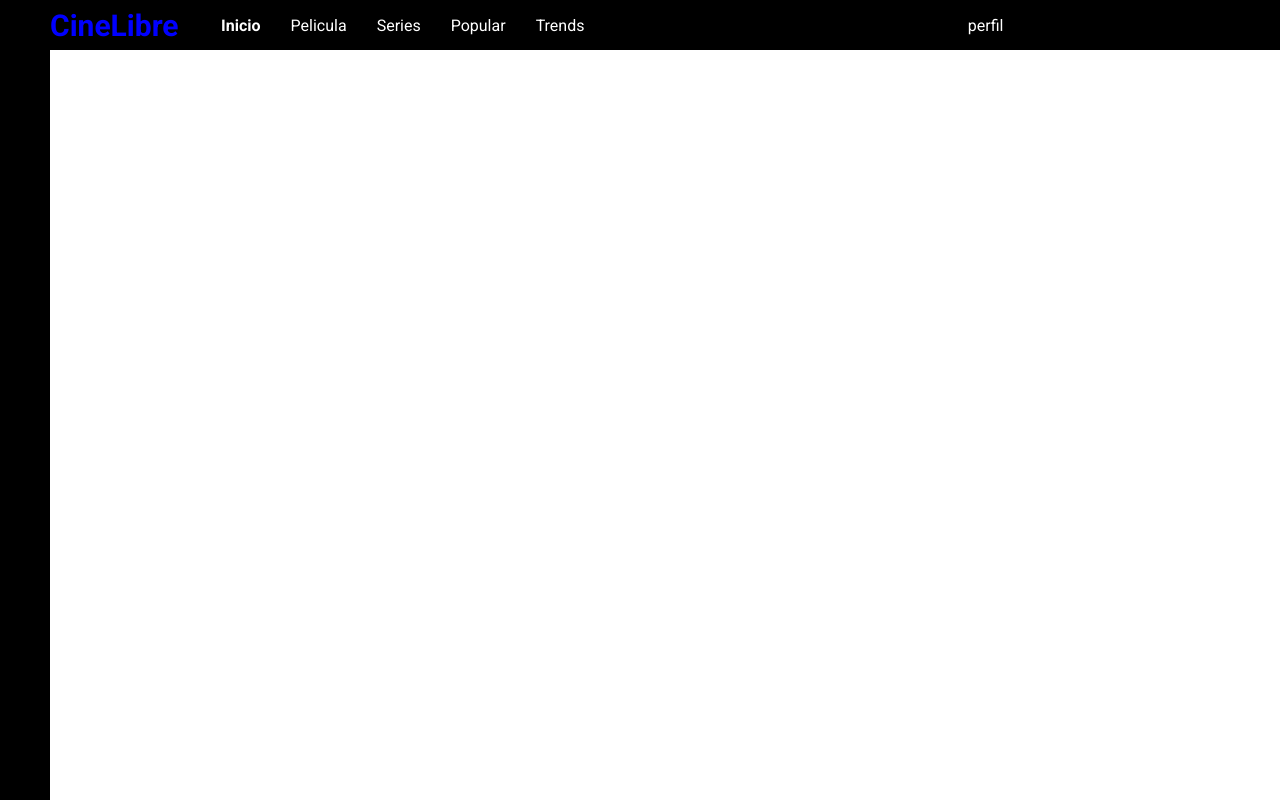
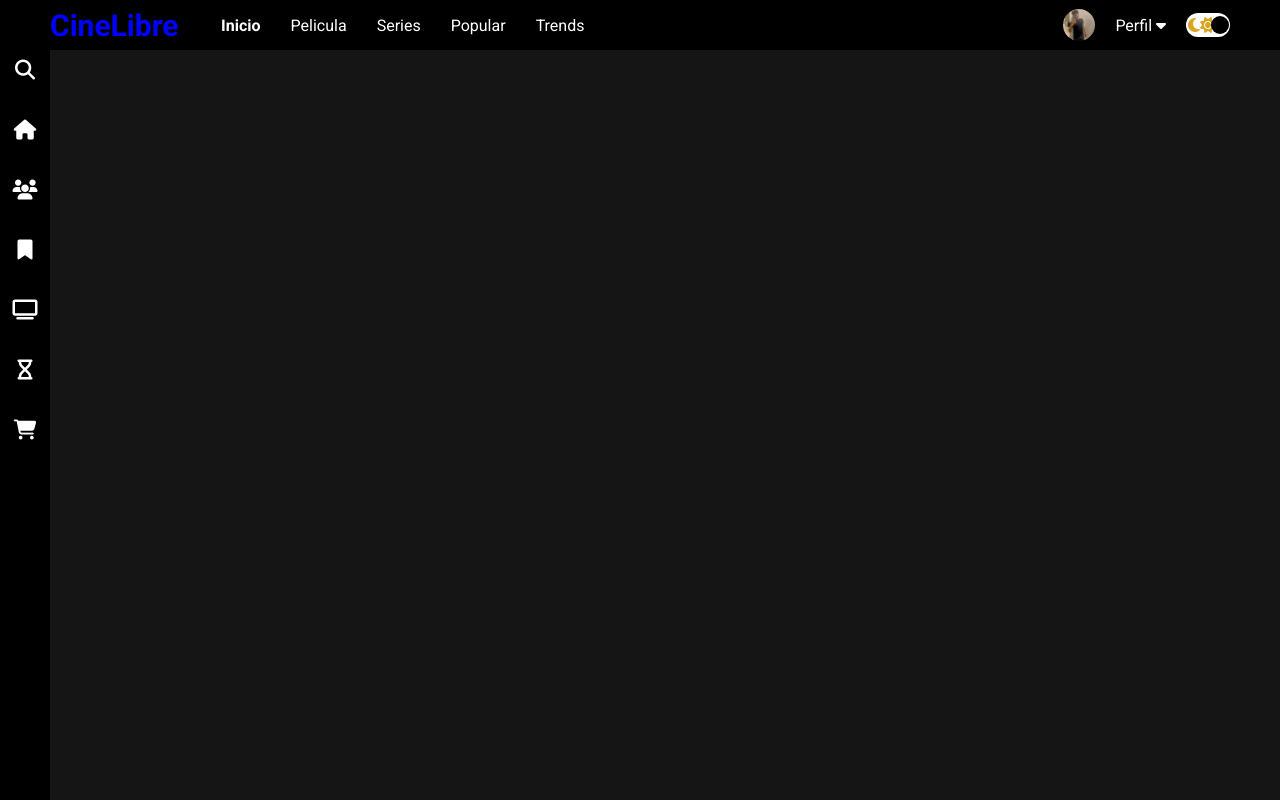
Before and after one commit to andres1a/Cinelibre, a plain HTML site: page index.html in a window 1280 px wide. Drawn offline with Linux system fonts and the light colour scheme.

Commit message:
sidebar design finished

```diff
--- a/index.html
+++ b/index.html
@@ -7,6 +7,10 @@
     <link
       href="https://fonts.googleapis.com/css2?family=Montserrat:ital,wght@0,100..900;1,100..900&family=Open+Sans:ital,wght@0,300..800;1,300..800&family=Roboto:ital,wght@0,100..900;1,100..900&family=Sen:wght@400..800&family=Work+Sans:ital,wght@0,100..900;1,100..900&display=swap"
       rel="stylesheet"
+    />
+    <link
+      rel="stylesheet"
+      href="https://cdnjs.cloudflare.com/ajax/libs/font-awesome/6.7.2/css/all.min.css"
     />
     <title>Diseño peliculas</title>
   </head>
@@ -24,9 +28,34 @@
             <li class="menu-list-item">Trends</li>
           </ul>
         </div>
-        <div class="perfil-container">perfil</div>
+        <div class="perfil-container">
+          <img class="perfil-picture" src="assets/profile.jpg" alt="" />
+          <div class="perfil-text-container">
+            <span class="perfil-text">Perfil</span>
+            <i class="fas fa-caret-down"></i>
+          </div>
+          <div class="toggle">
+            <i class="fa-solid fa-moon toggle-icon"></i>
+            <i class="fa-solid fa-sun toggle-icon"></i>
+            <div class="toggle-ball"></div>
+          </div>
+        </div>
       </div>
     </div>
-    <div class="sidebar"></div>
+
+    <div class="sidebar">
+      <i class="left-menu-icon fa-solid fa-magnifying-glass"></i>
+      <i class="left-menu-icon fa-solid fa-house"></i>
+      <i class="left-menu-icon fa-solid fa-users"></i>
+      <i class="left-menu-icon fa-solid fa-bookmark"></i>
+      <i class="left-menu-icon fa-solid fa-tv"></i>
+      <i class="left-menu-icon fa-solid fa-hourglass"></i>
+      <i class="left-menu-icon fa-solid fa-cart-shopping"></i>
+    </div>
+    <div class="container">
+        <div class="content-container">
+            <div class="featured-content"></div>
+        </div>
+    </div>
   </body>
 </html>
--- a/styles.css
+++ b/styles.css
@@ -47,6 +47,48 @@ body {
 
 .perfil-container {
   flex: 2;
+  display: flex;
+  align-items: center;
+  justify-content: flex-end;
+}
+
+.perfil-text-container {
+  margin: 0 20px;
+}
+
+.perfil-picture {
+  width: 32px;
+  height: 32px;
+  border-radius: 50%;
+  object-fit: cover;
+}
+
+.toggle {
+  width: 40px;
+  height: 20px;
+  background-color: white;
+  border-radius: 30px;
+  align-items: center;
+  display: flex;
+    position: relative;
+    padding: 2px;
+
+}
+
+.toggle-ball{
+    width: 18px;
+    height: 18px;
+    background-color: black;
+    position: absolute;
+    right: 1px;
+    border-radius: 50%;
+    cursor: pointer;
+
+
+}
+.toggle-icon{
+    color: goldenrod;
+
 }
 
 .sidebar {
@@ -55,4 +97,31 @@ body {
   background-color: black;
   position: fixed;
   top: 0;
+  display: flex;
+  flex-direction: column;
+  align-items: center;
+  padding-top: 60px;
 }
+
+.left-menu-icon{
+    color: white;
+    font-size: 20px;
+    margin-bottom: 40px;
+
+}
+
+.container{
+    background-color: #151515;
+    height: calc(100vh - 50px);
+    color: white;
+}
+
+.content.container{
+    margin-left: 50px;
+
+}
+.featured-content{
+    height: 50vh;
+
+
+}
```
Also changed, not shown: assets/profile.jpg (added).
